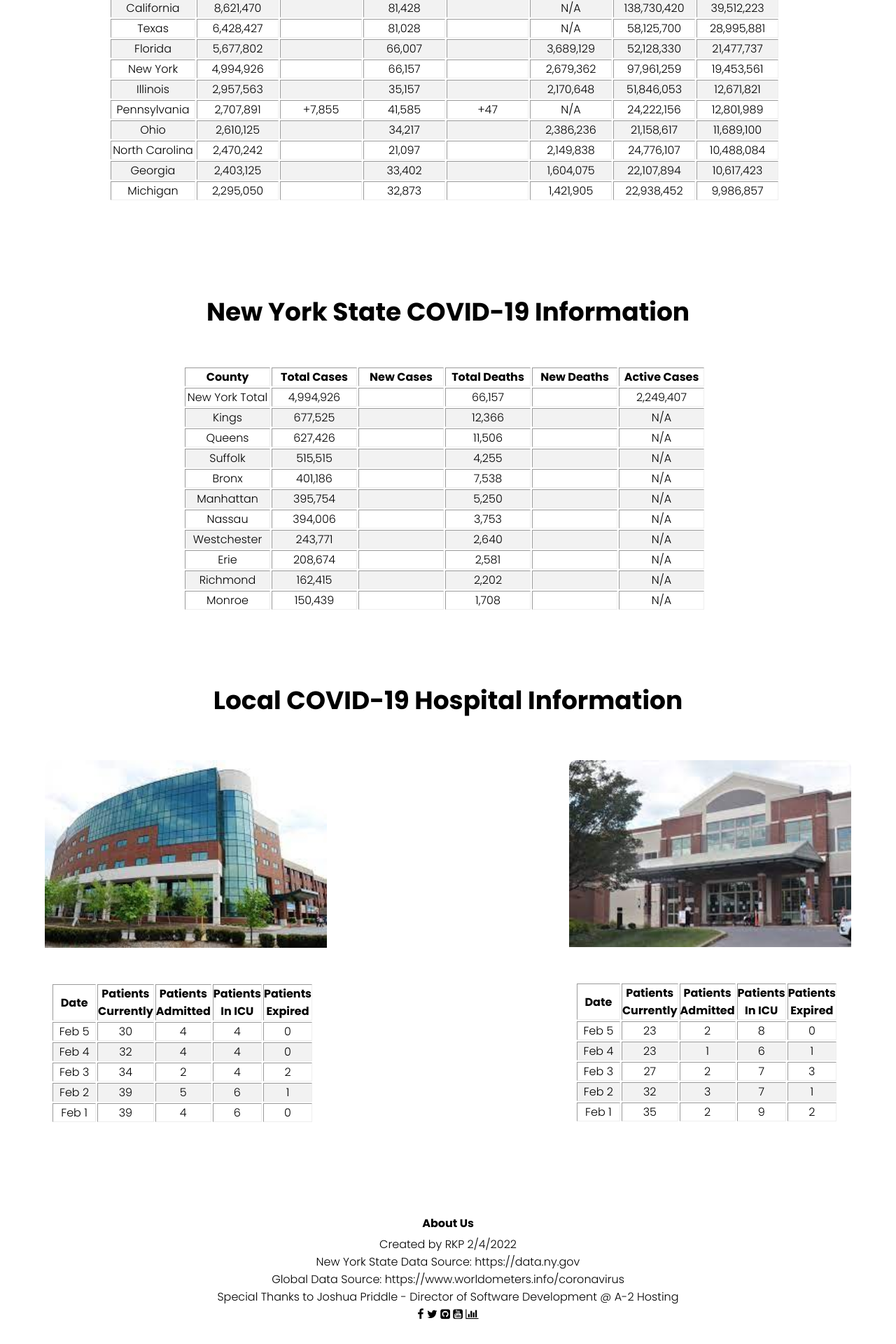
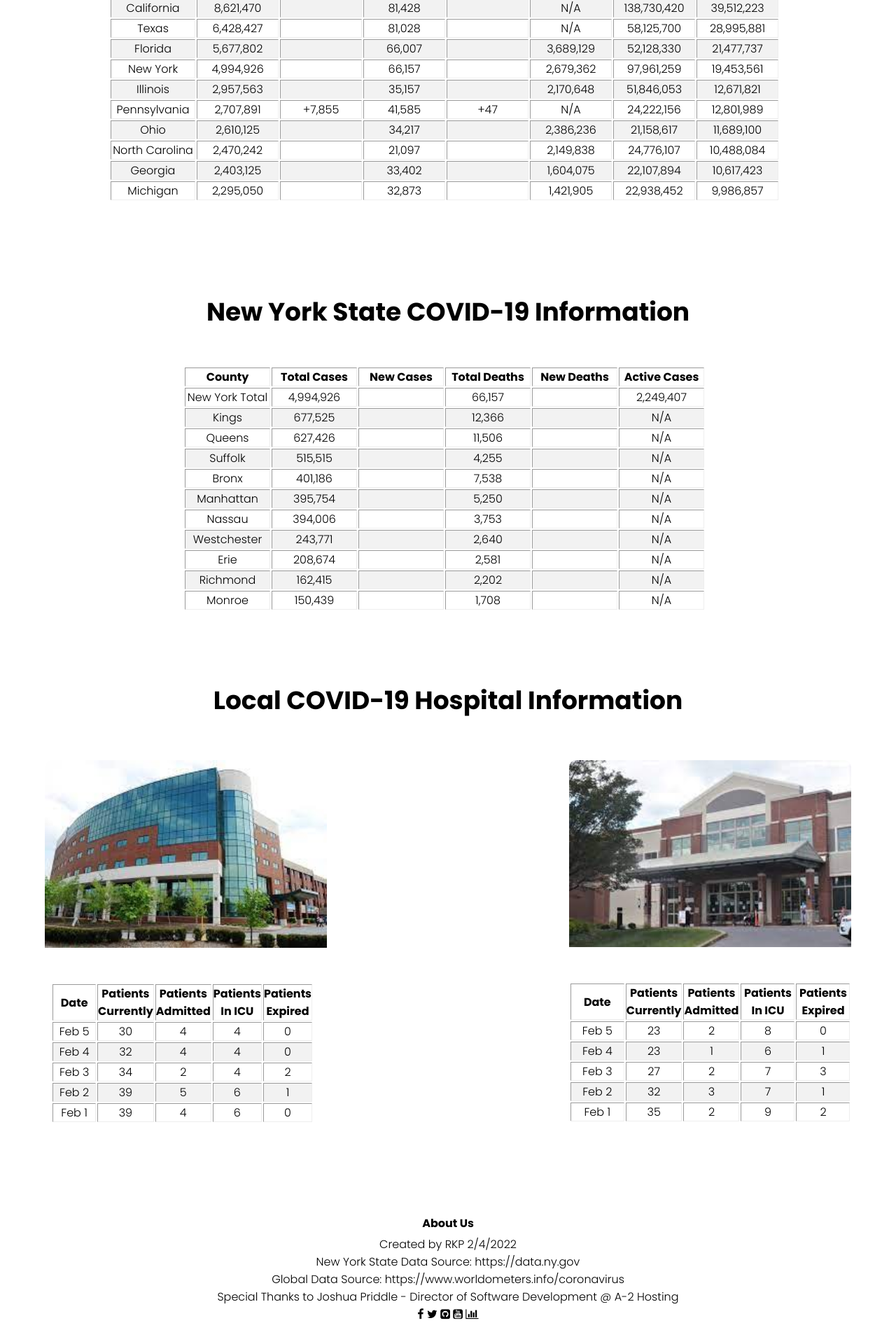
Before and after one commit to Pasin3ru/Tracking-COVID-19, a Jekyll site: the page built from index.html, in a window 1280 px wide. Shown: the part 2120-4040 px from the top of the page at 70% size. Built offline with Jekyll 4.4.1, drawn with Linux system fonts in a browser that asks for light colours.

Commit message:
Update s_hospital.html

```diff
--- a/_includes/hospital-tables/s_hospital.html
+++ b/_includes/hospital-tables/s_hospital.html
@@ -1,11 +1,11 @@
 <table border="1" class="dataframe">
   <thead>
     <tr style="text-align: center;">
-      <th style="min-width: 60px;">Date</th>
-      <th style="min-width: 60px;">Patients Currently</th>
-      <th style="min-width: 60px;">Patients Admitted</th>
-      <th style="min-width: 60px;">Patients In ICU</th>
-      <th style="min-width: 60px;">Patients Expired</th>
+      <th style="min-width: 75px;">Date</th>
+      <th style="min-width: 75px;">Patients Currently</th>
+      <th style="min-width: 75px;">Patients Admitted</th>
+      <th style="min-width: 75px;">Patients In ICU</th>
+      <th style="min-width: 75px;">Patients Expired</th>
     </tr>
   </thead>
   <tbody>
```
